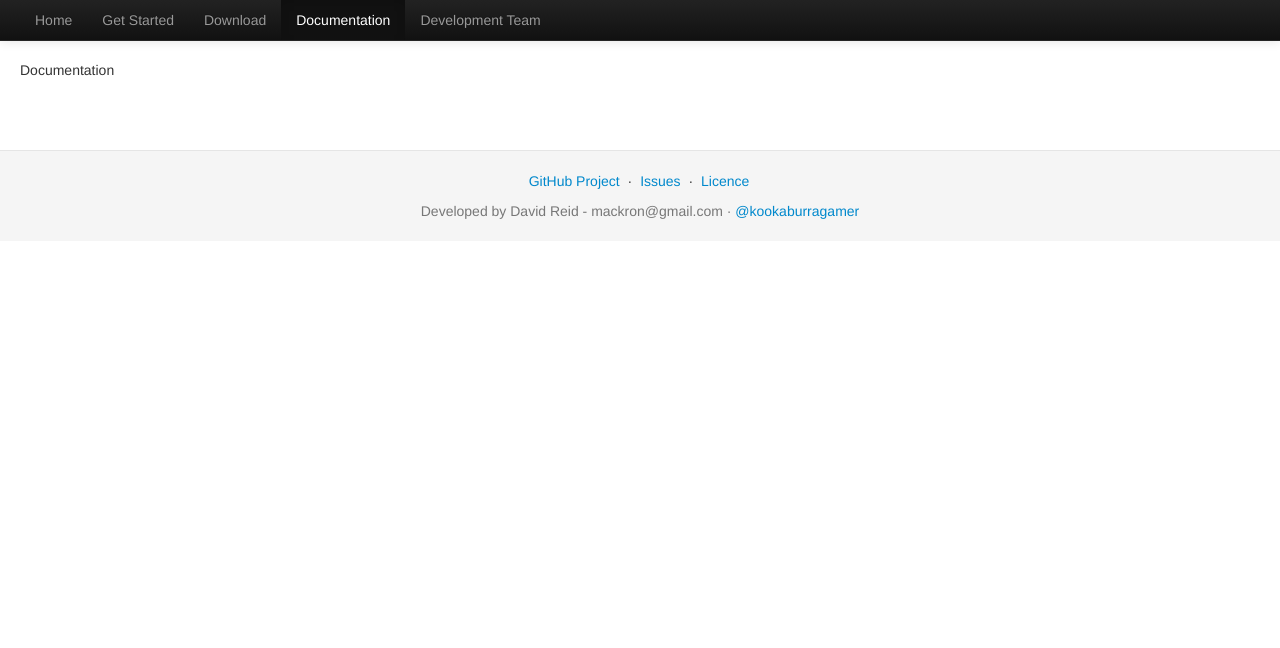
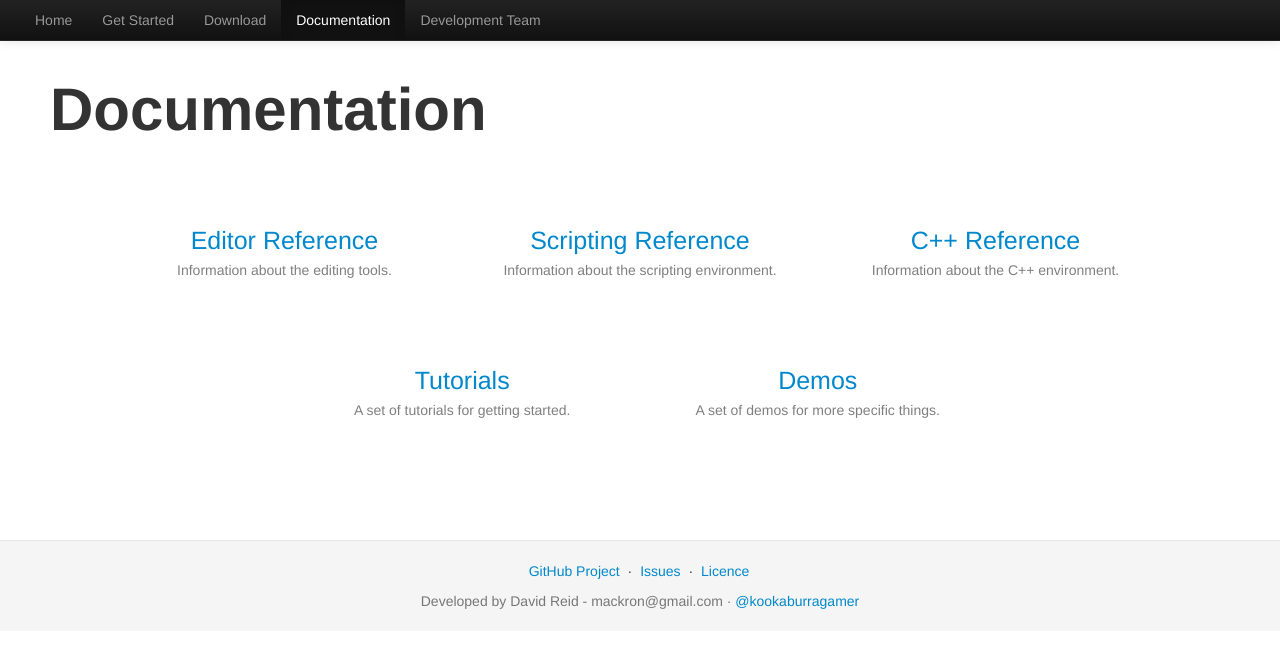
Before and after one commit to mackron/GTGameEngine, a Jekyll site: the page built from documentation/index.html, in a window 1280 px wide. Shown: the top 648 px of the page. Built offline with Jekyll 4.4.1, drawn with Linux system fonts in a browser that asks for light colours; Markdown is read by kramdown in place of the engine named in the settings.

Commit message:
Update the documentation page.

```diff
--- a/_layouts/default.html
+++ b/_layouts/default.html
@@ -150,6 +150,19 @@
                 color:      rgba(255,255,255,0.5);
                 margin-top: 4px;
             }
+
+            .doco-big-button {
+                color:      rgba(0,0,0,0.5);
+                text-align: center;
+                padding:    40px 0px;
+            }
+            .doco-big-button a {
+                text-decoration: none;
+                font-size:       25px;
+            }
+            .doco-big-button p {
+                margin-top: 6px;
+            }
         </style>
         <link href="{{ site.baseurl }}/css/bootstrap-responsive.min.css" type="text/css" rel="stylesheet">
 
--- a/documentation/index.html
+++ b/documentation/index.html
@@ -2,4 +2,36 @@
 title:  "Documentation"
 layout: default
 ---
-Documentation
+<div class="page-title">
+    <h1>Documentation</h1>
+</div>
+<div class="container-fluid">
+    <div style="padding:0px 80px;">
+        <div class="row-fluid">
+            <div class="span4 doco-big-button">
+                <a href="#">Editor Reference</a>
+                <p>Information about the editing tools.</p>
+            </div>
+            <div class="span4 doco-big-button">
+                <a href="#">Scripting Reference</a>
+                <p>Information about the scripting environment.</p>
+            </div>
+            <div class="span4 doco-big-button">
+                <a href="#">C++ Reference</a>
+                <p>Information about the C++ environment.</p>
+            </div>
+        </div>
+        <div class="row-fluid">
+            <div class="span2"></div>
+            <div class="span4 doco-big-button">
+                <a href="#">Tutorials</a>
+                <p>A set of tutorials for getting started.</p>
+            </div>
+            <div class="span4 doco-big-button">
+                <a href="#">Demos</a>
+                <p>A set of demos for more specific things.</p>
+            </div>
+            <div class="span2"></div>
+        </div>
+    </div>
+</div>
```
